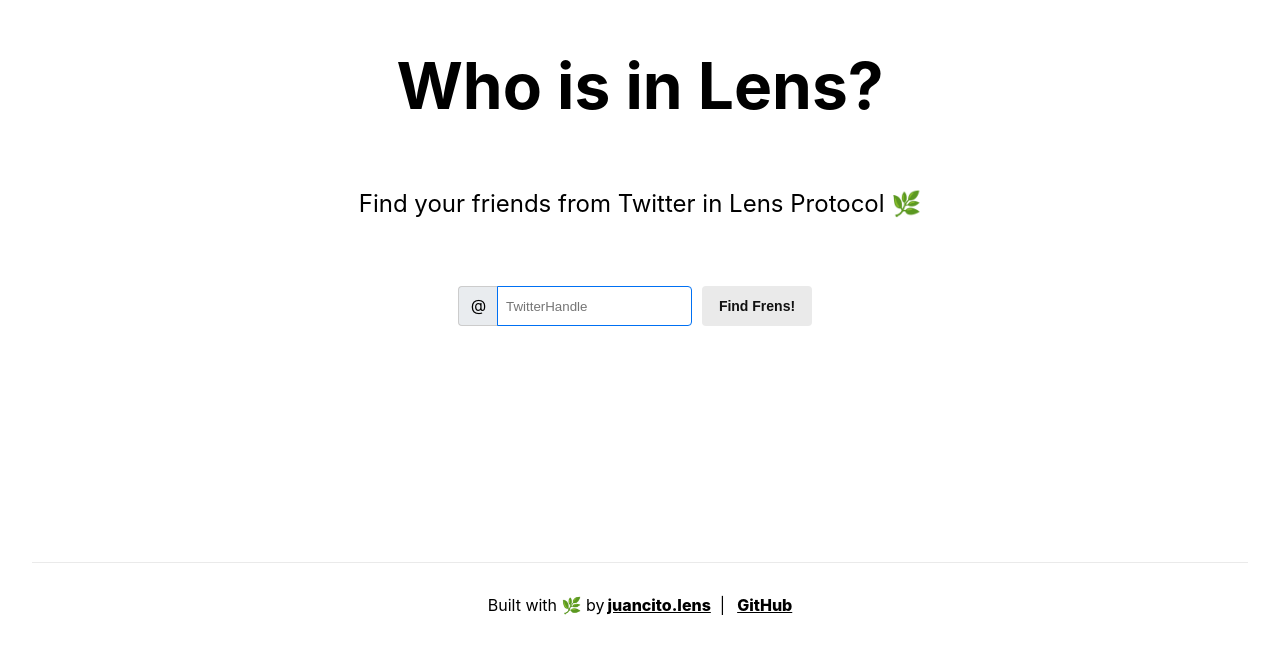
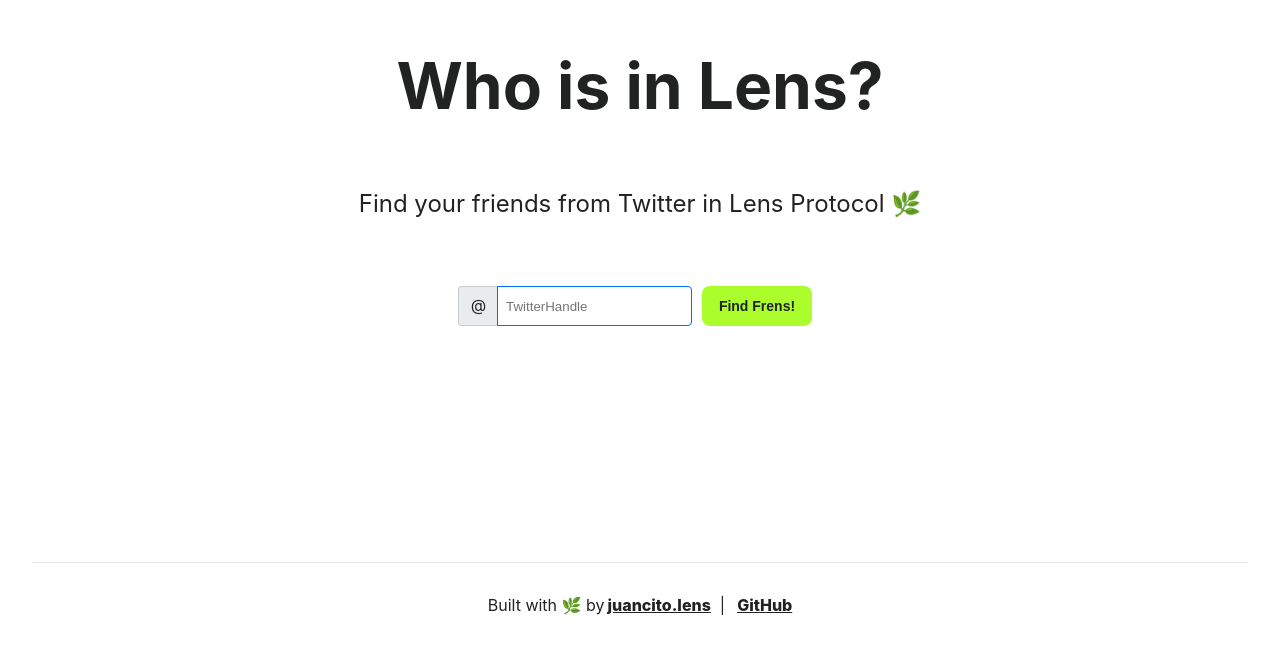
Before and after one commit to 0xJuancito/inlens, a Next.js app: page / in a window 1280 px wide. Shown: the part 158-805 px from the top of the page. Built offline with nearby package versions, Linux system fonts and the light colour scheme.

Commit message:
add lens styling

```diff
--- a/styles/globals.css
+++ b/styles/globals.css
@@ -4,6 +4,7 @@
   margin: 0;
   font-family: -apple-system, BlinkMacSystemFont, Segoe UI, Roboto, Oxygen,
     Ubuntu, Cantarell, Fira Sans, Droid Sans, Helvetica Neue, sans-serif;
+  color: #212322;
 }
 
 a {
@@ -29,17 +30,17 @@
 }
 
 button {
-  border-radius: 4px;
+  border-radius: 0.5rem;
   height: 40px;
   padding: 0.5rem 1rem;
   font-size: 16px;
   border: none;
   transition: 0.25s all ease;
-  background-color: #eaeaea;
+  background-color: #abfe2c;
   font-size: 14px;
   font-weight: 600;
-  color: #111;
   margin: 0 10px;
+  color: inherit;
 
   user-select: none;
   -webkit-user-select: none;
```
